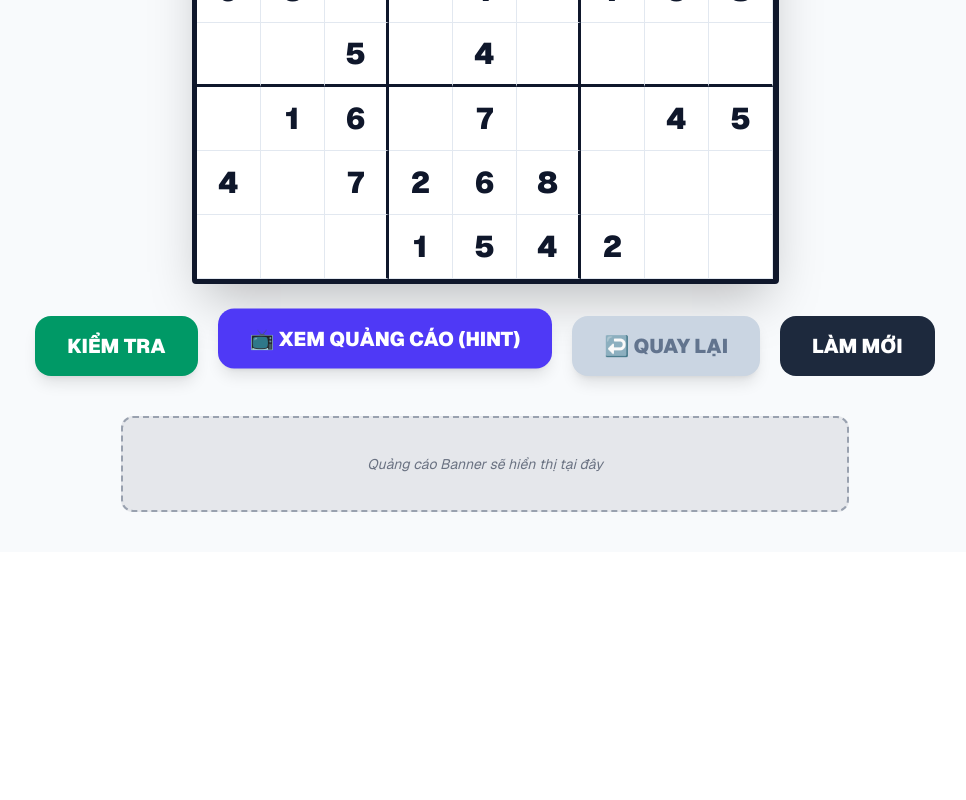
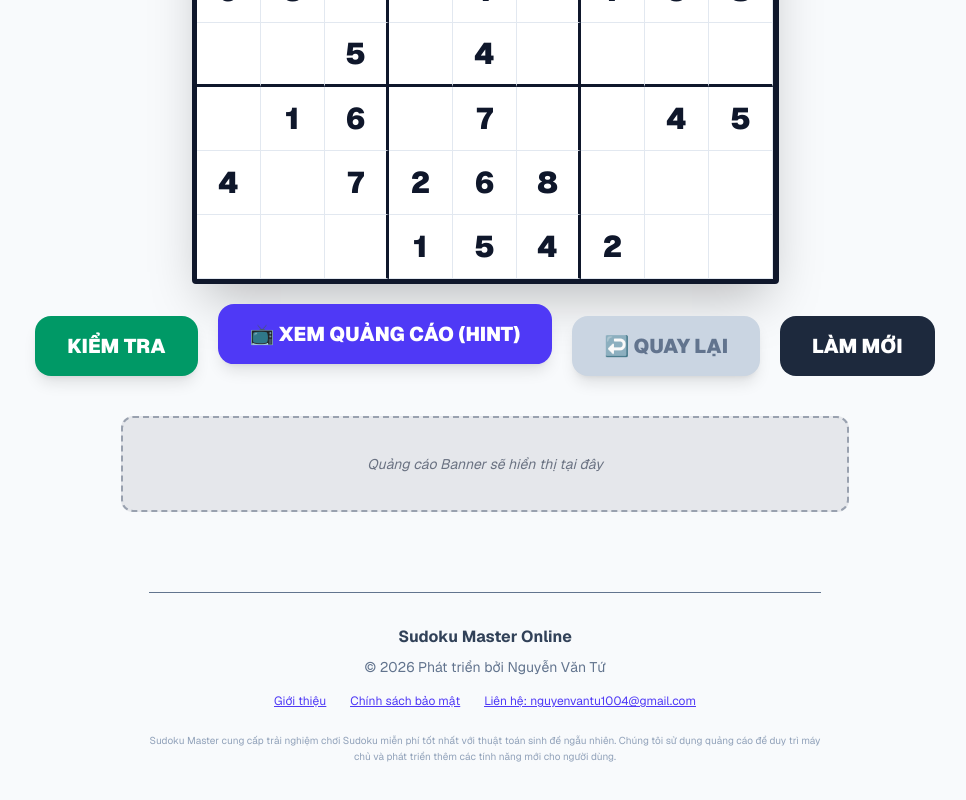
Before and after one commit to NguyenVanTu1004/SODOKU_project, a Next.js app: page / in a window 1280 px wide. Shown: the part 749-1549 px from the top of the page, without its empty margins (155-1121 px from the left). Before the commit the page ends 1301 px from the top, so only its background shows below. Built offline with nearby package versions, Linux system fonts and the light colour scheme.

Commit message:
Thêm file ads.txt để xác minh AdSense

```diff
--- a/app/page.tsx
+++ b/app/page.tsx
@@ -162,7 +162,6 @@ export default function SudokuPage() {
     }
   };
 
-  // --- TÍNH NĂNG CHIA SẺ ĐỂ TĂNG LƯỢT CHƠI (KIẾM TIỀN) ---
   const handleShare = (finalTime: string) => {
     const text = `Tôi vừa hoàn thành Sudoku mức ${difficulty} trong ${finalTime}! Thách bạn vượt qua tôi tại:`;
     const url = window.location.href;
@@ -187,7 +186,6 @@ export default function SudokuPage() {
 
   return (
     <div className="min-h-screen bg-slate-50 flex flex-col items-center py-10 px-4 text-slate-900 font-sans relative">
-
       {/* VỊ TRÍ QUẢNG CÁO 1 (TOP BANNER) */}
       <div className="mb-6 w-full max-w-[728px] h-20 bg-gray-200 border-2 border-dashed border-gray-400 rounded-xl flex items-center justify-center text-gray-500 italic text-sm">
         Quảng cáo Google AdSense sẽ hiển thị ở đây
@@ -282,6 +280,21 @@ export default function SudokuPage() {
         Quảng cáo Banner sẽ hiển thị tại đây
       </div>
 
+      {/* FOOTER ĐỂ GOOGLE DUYỆT ADSENSE */}
+      <footer className="mt-20 pb-10 text-center text-slate-500 border-t pt-8 w-full max-w-2xl">
+        <p className="font-bold text-slate-700">Sudoku Master Online</p>
+        <p className="text-sm mt-2">© 2026 Phát triển bởi Nguyễn Văn Tứ</p>
+        <div className="flex justify-center gap-6 mt-4 text-xs underline text-indigo-600">
+          <a href="#">Giới thiệu</a>
+          <a href="#">Chính sách bảo mật</a>
+          <a href="#">Liên hệ: nguyenvantu1004@gmail.com</a>
+        </div>
+        <p className="text-[10px] mt-6 leading-relaxed text-slate-400">
+          Sudoku Master cung cấp trải nghiệm chơi Sudoku miễn phí tốt nhất với thuật toán sinh đề ngẫu nhiên.
+          Chúng tôi sử dụng quảng cáo để duy trì máy chủ và phát triển thêm các tính năng mới cho người dùng.
+        </p>
+      </footer>
+
       <style jsx global>{` @keyframes shine { 100% { transform: translateX(100%); } } `}</style>
     </div>
   );
```
Also changed, not shown: public/ads.txt (added).
